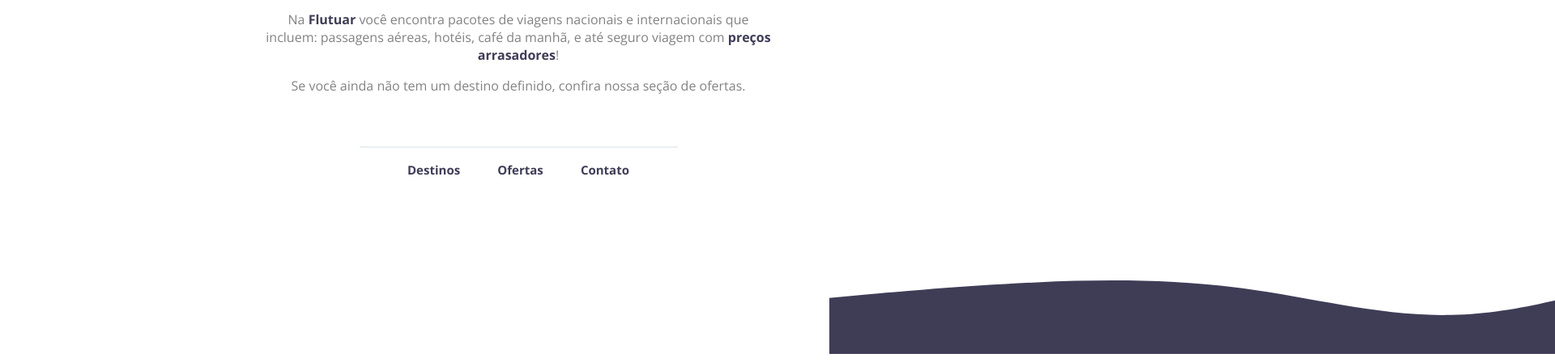
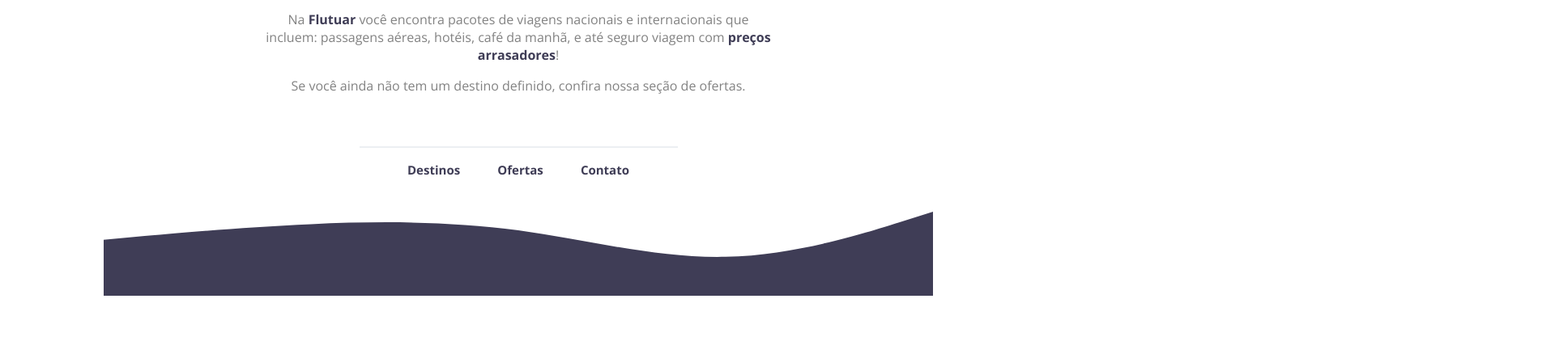
Before and after one commit to lucasvlviana/projetoExtraUm, a plain HTML site: page index.html in a window 1280 px wide. Shown: the part 352-800 px from the top of the page at 81% size, 1920 px wide, since content can reach past the window. Drawn offline with nearby package versions, Linux system fonts and the light colour scheme.

Commit message:
alterado o footer

```diff
--- a/index.html
+++ b/index.html
@@ -28,9 +28,11 @@
     </main>
     <footer>
         <div class="line"></div>
-        <a href="#" target="_blank">Destinos</a>
-        <a href="#" target="_blank">Ofertas</a>
-        <a href="#" target="_blank">Contato</a>
+        <div>
+            <a href="#" target="_blank">Destinos</a>
+            <a href="#" target="_blank">Ofertas</a>
+            <a href="#" target="_blank">Contato</a>
+        </div>
         <img src="img/Wave.svg" alt="Imagem de uma onda" class="wave">
     </footer>
 </body>
--- a/style.css
+++ b/style.css
@@ -49,10 +49,7 @@
 }
 
 .wave {
-    position: absolute;
-    width: 1024px;
+    width: 100%;
     height: 104px;
-    left: 1024px;
-    top: 686px;
-
+    margin: 40.83px auto 0;
 }
```
